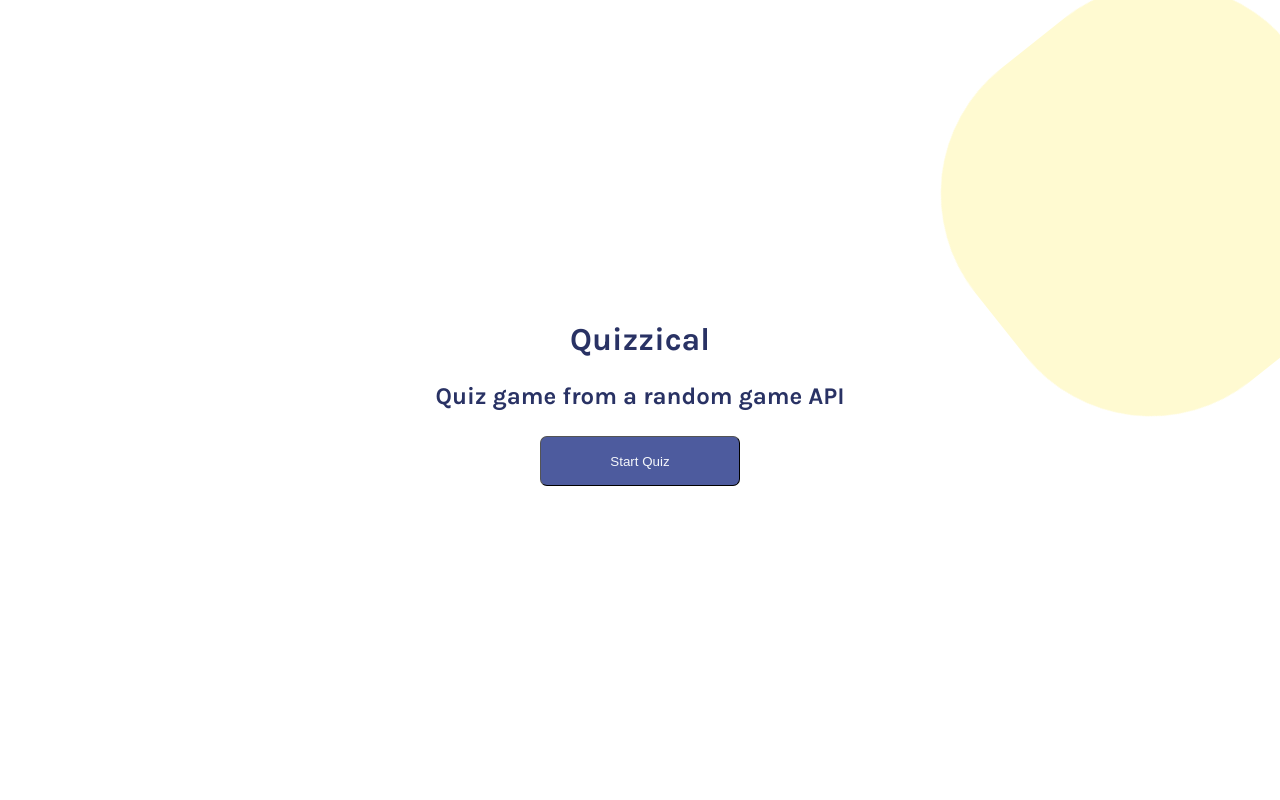
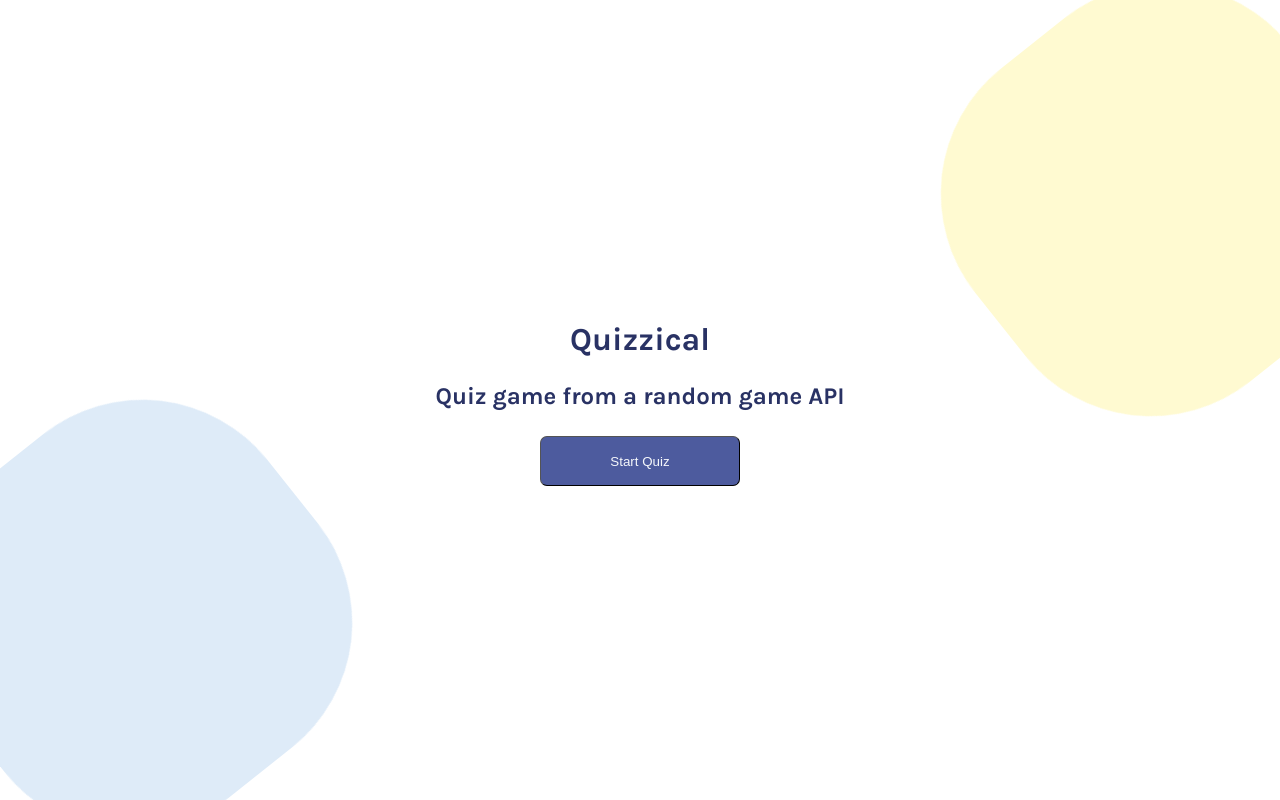
Before and after one commit to tesfatesfaye/React-Interview-Prep, a React (Vite) app in the folder Quizzical/: page / in a window 1280 px wide. Built offline with nearby package versions, Linux system fonts and the light colour scheme.

Commit message:
corrected css error with one of the div elements

```diff
--- a/Quizzical/src/App.jsx
+++ b/Quizzical/src/App.jsx
@@ -16,7 +16,7 @@ const App = () => {
     </Routes>
 
 
-      <div className='blue-back{'></div>
+      <div className='blue-back'></div>
       <div className='yellow-back'></div>
 
     </div>
```
